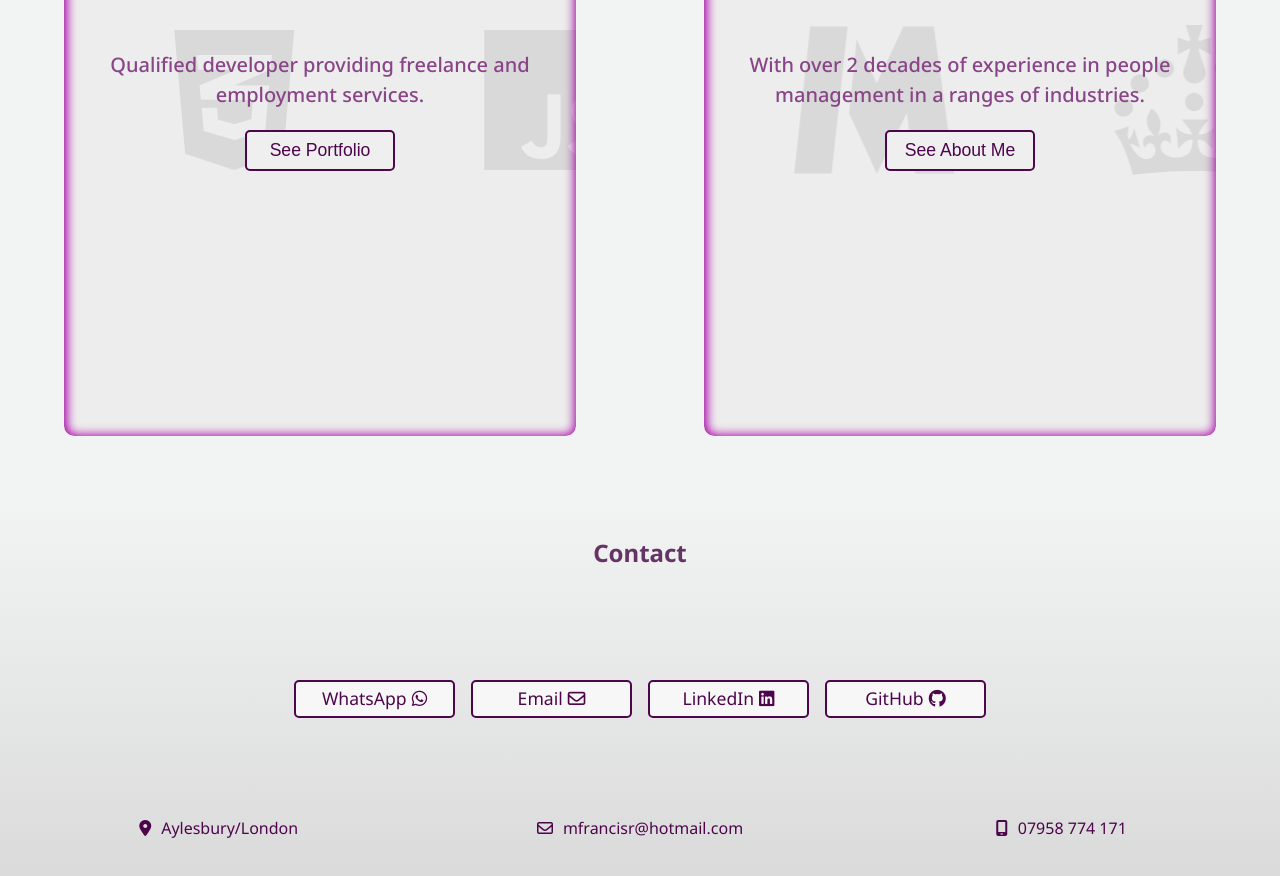
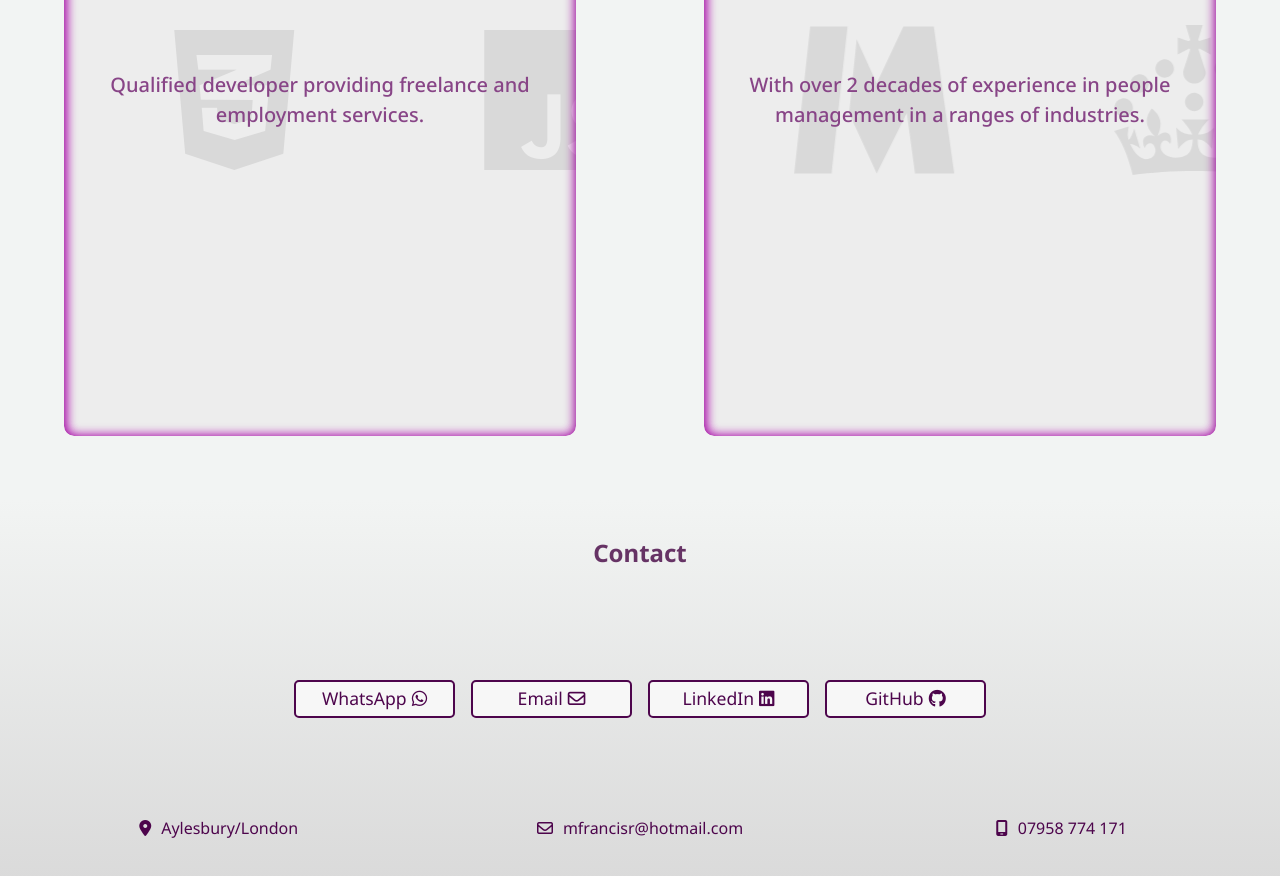
Before and after one commit to 2ndborn/micah-francis.com, a React (Vite) app in the folder micah/: page /#/ in a window 1280 px wide. Shown: the part 1100-1976 px from the top of the page. Built offline with nearby package versions, Linux system fonts and the light colour scheme; a web font is replaced by a local one.

Commit message:
correct the home page code follow automated testing

```diff
--- a/micah/src/components/Footer.jsx
+++ b/micah/src/components/Footer.jsx
@@ -23,7 +23,7 @@ const Footer = () => {
             <div className={styles.upperFooter}>
                 <a
                     href='https:/wa.me/447958774171?text=Hi Micah'
-                    target='_black'
+                    target='_blank'
                     aria-label='Chat via WhatsApp'
                     rel='noopener noreferrer'
                 >
@@ -31,7 +31,7 @@ const Footer = () => {
                     <i className="fa-brands fa-whatsapp"></i>
                 </a>
                 <a
-                    href='mailto: mfrancisr@hotmail.com?subject=Enquiry&body=Hi Micah'
+                    href='mailto:mfrancisr@hotmail.com?subject=Enquiry&body=Hi Micah'
                     aria-label='Contact me via email'
                 >
                     Email
@@ -41,7 +41,7 @@ const Footer = () => {
                     href='https://www.linkedin.com/in/micah-francis-87bb0832/'
                     target='_blank'
                     aria-label='Visit my LinkedIn page'
-                    rel='noopener noreferer'
+                    rel='noopener noreferrer'
                 >
                     LinkedIn
                     <i className="fa-brands fa-linkedin"></i>
--- a/micah/src/components/InfiniteScroll.jsx
+++ b/micah/src/components/InfiniteScroll.jsx
@@ -49,16 +49,16 @@ const InfiniteScroll = ({ icons, paragraph, button, x = "-100%", link='/default'
                     >
                         {paragraph}
                     </motion.p>
-                    <Link to={link}>
-                    <motion.button
+                    <motion.Link
+                        to={link}
                         variants={contents}
                         initial="hidden"
                         animate={contentControls}
                         transition={{ duration: 0.5, delay: 1.5 }}
-                        className={styles.ctaBtn}>
+                        className={styles.ctaBtn}
+                    >
                         {button}
-                    </motion.button>
-                    </Link>
+                    </motion.Link>
                 </div>
             </motion.div>
         </div>
```
Also changed, not shown: 1 other file (tests, documents, lock files or other folders).
